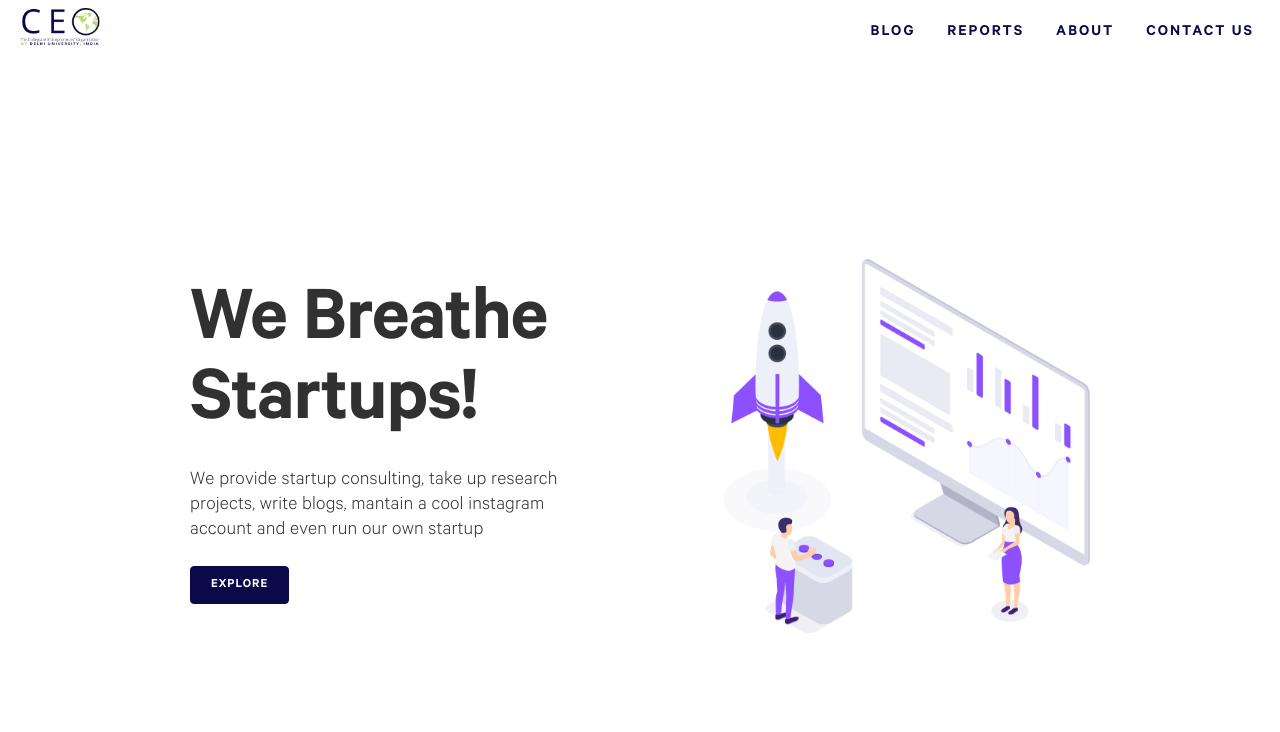
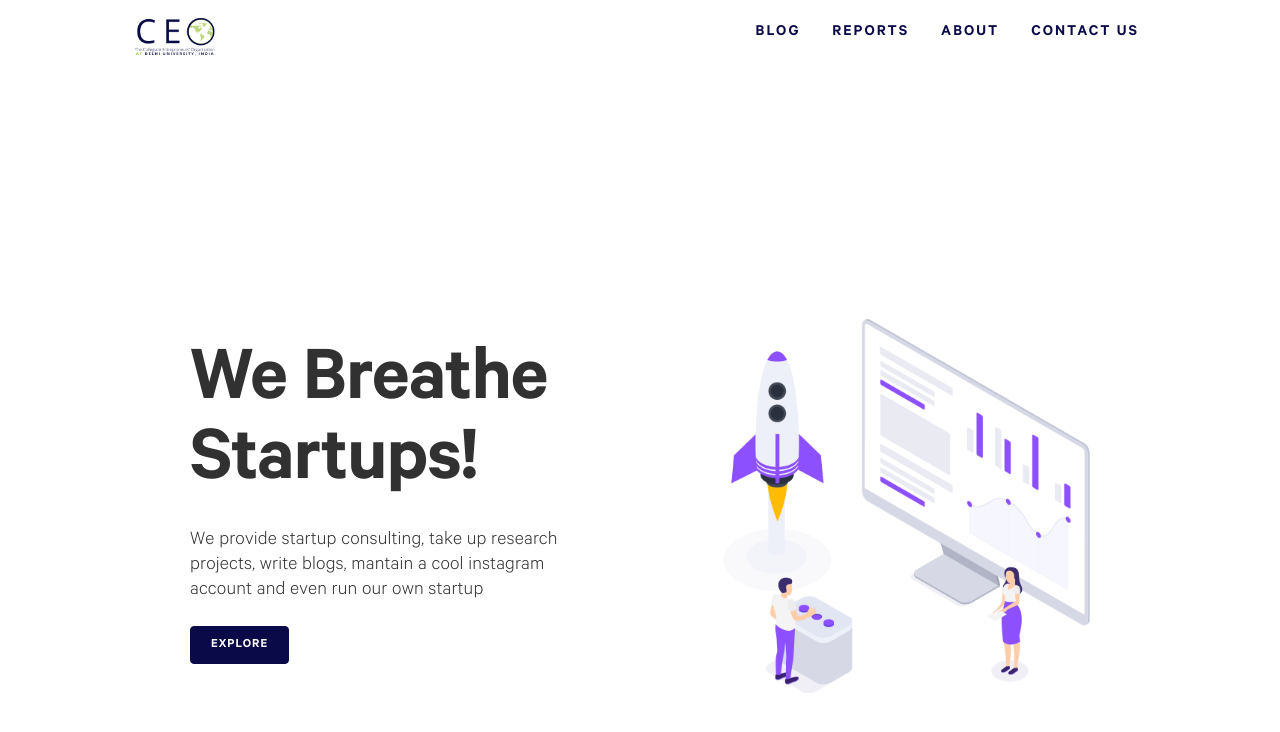
Before and after one commit to shivanshmehendiratta/ceodu.github.io, a Jekyll site: the page built from index.md, in a window 1280 px wide and 900 px high. Shown: the top 732 px of the window. Built offline with Jekyll 4.4.1, drawn with Linux system fonts in a browser that asks for light colours; nearby versions of some CDN libraries; some web fonts are replaced.

Commit message:
Update default.html

```diff
--- a/_layouts/default.html
+++ b/_layouts/default.html
@@ -80,7 +80,7 @@
 
 
 
-	<div class="bar" style="top:0"><div class="logo"><a href="/"><img src="/ceo_logo_transparent.png"></img></a></div><ul class="specialul">
+	<div class="bar container" style="top:0"><div class="logo" style="padding-top:20px"><a href="/"><img src="/ceo_logo_transparent.png"></img></a></div><ul class="specialul">
        <li><a href="/about">Contact Us</a></li>
                 <li><a href="/about">About</a></li>
                 <li><a href="/about">Reports</a></li>
```
